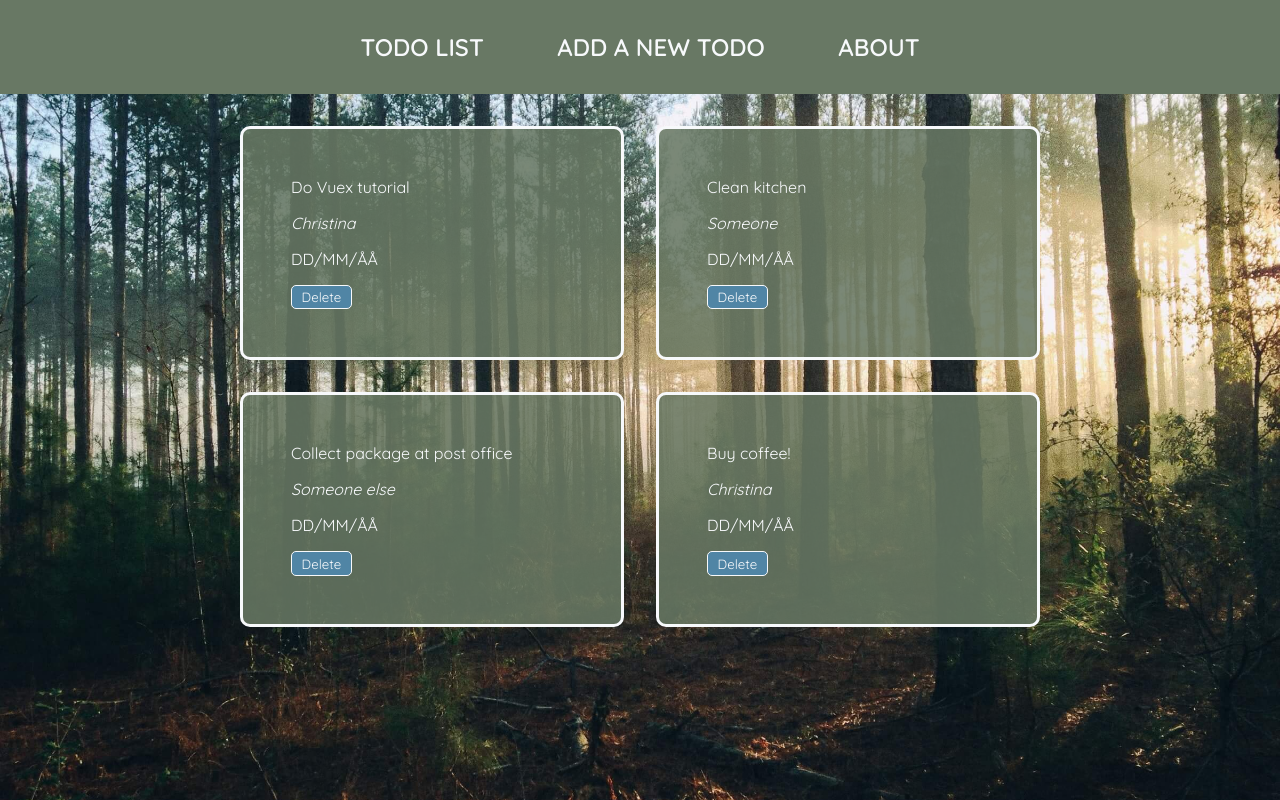
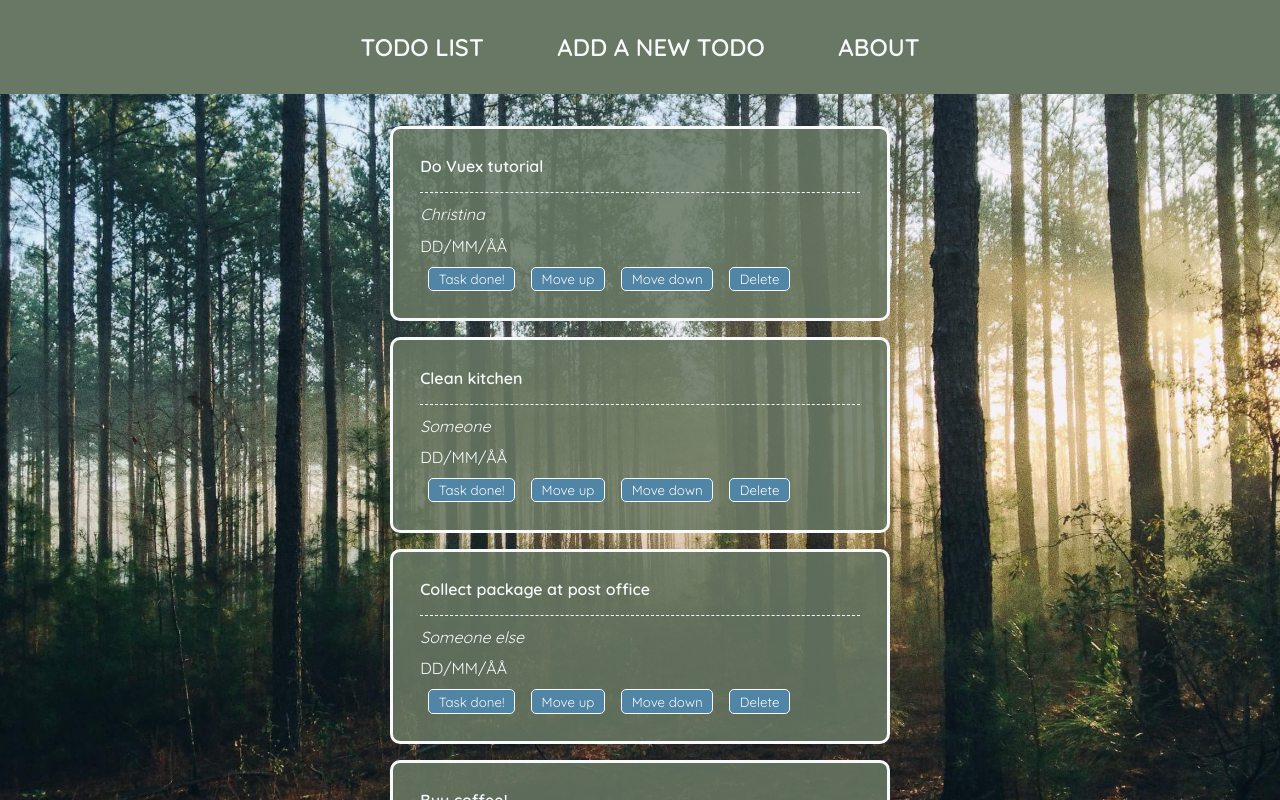
Before and after one commit to chris-mbg/todo-list-vue, a Vue app: page / in a window 1280 px wide. Shown: the top 800 px of the page. Built offline with nearby package versions, Linux system fonts and the light colour scheme.

Commit message:
Added delete-functionality (and some styling)

```diff
--- a/src/components/TodoItem.vue
+++ b/src/components/TodoItem.vue
@@ -3,15 +3,24 @@
     <div class="content">{{ todoItem.content}}</div>
     <div class="author">{{ todoItem.author}}</div>
     <div class="timestamp">{{ todoItem.timestamp}}</div>
-    <div class="delete">
-            <button>Delete</button>
+    <div class="buttons">
+      <button>Task done!</button>
+      <button>Move up</button>
+      <button>Move down</button>
+      <button @click="deleteTodo">Delete</button>
     </div>
   </div>
 </template>
 
 <script>
 export default {
-  props: ['todoItem']
+  props: ['todoItem'],
+
+  methods: {
+    deleteTodo() {
+      this.$store.dispatch('removeTodoFromList', this.todoItem);
+    }
+  }
 
 }
 </script>
@@ -21,16 +30,22 @@ export default {
     background-color: #687864dd;
     border-radius: 10px;
     border: 3px solid #f7f9fb;
-    padding: 2rem;
+    padding: 1rem;
+    margin: 1rem 0;
   }
 
   .todo-item > *{
-    margin: 1rem;
+    margin: 0.7rem;
   }
-
+  .content {
+    font-weight: 600;
+    padding-bottom: 1rem;
+    border-bottom: 1px dashed #f7f9fb;
+  }
   .author{
     font-style: italic;
   }
+
   button {
     font-family: 'Quicksand', sans-serif;
     padding: 0.2rem 0.6rem;
@@ -38,6 +53,7 @@ export default {
     color: #F7F9FB;
     border: 1px solid #F7F9FB;
     border-radius: 5px;
+    margin: 0 0.5rem;
   }
   button:hover{
     background-color: #f7f9fb;
--- a/src/store/index.js
+++ b/src/store/index.js
@@ -28,10 +28,20 @@ export default new Vuex.Store({
       }
     ]
   },
+
   mutations: {
+    deleteTodoFromList: (state, payload) => {
+      state.todoList =
+        state.todoList.filter(item => item.content !== payload.content);
+    }
   },
+
   actions: {
+    removeTodoFromList: (context, payload) => {
+      context.commit('deleteTodoFromList', payload);
+    }
   },
+
   modules: {
   }
 })
--- a/src/views/TodoList.vue
+++ b/src/views/TodoList.vue
@@ -25,11 +25,8 @@ export default {
 
 <style scoped>
   .todo-container {
-    display: grid;
-    max-width: 800px;
+    max-width: 500px;
     margin: 2rem auto;
-    grid-template-columns: 1fr 1fr;
-    grid-gap: 2rem;
   }
 
 </style>
```
